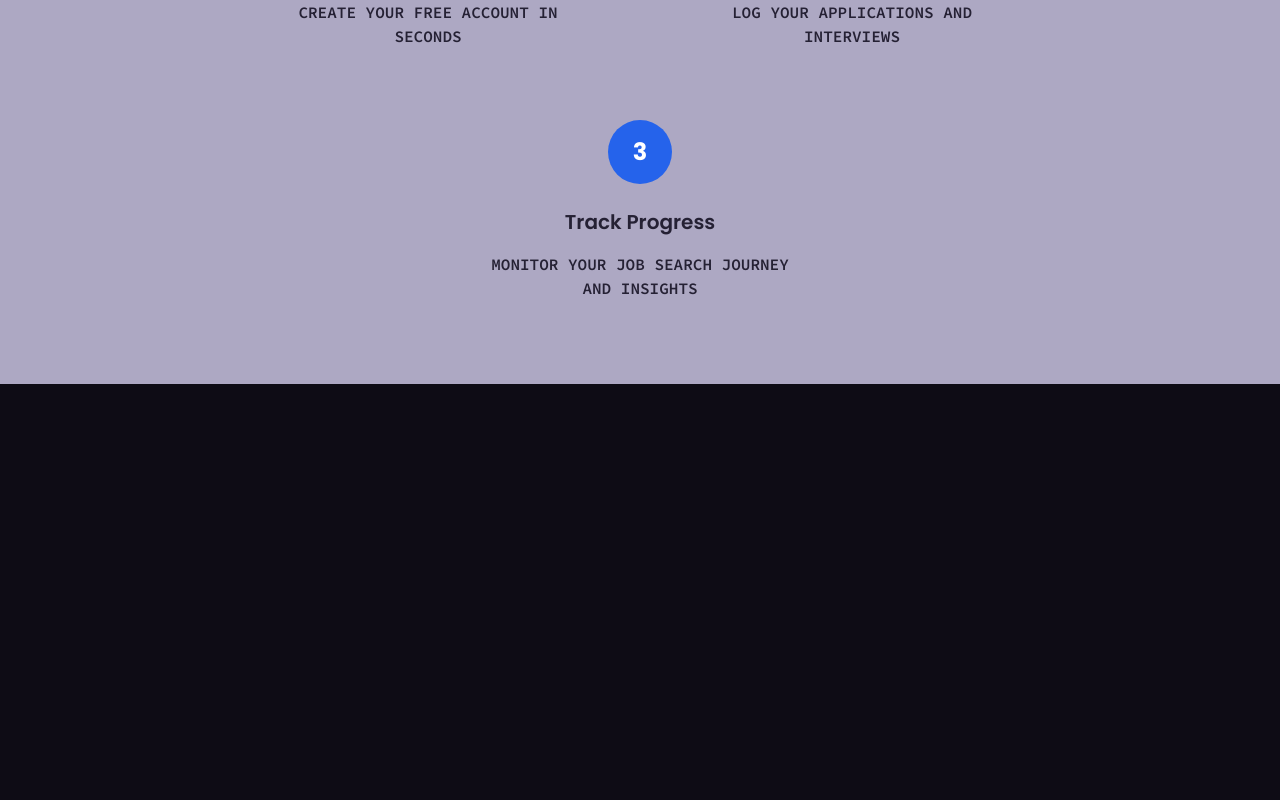
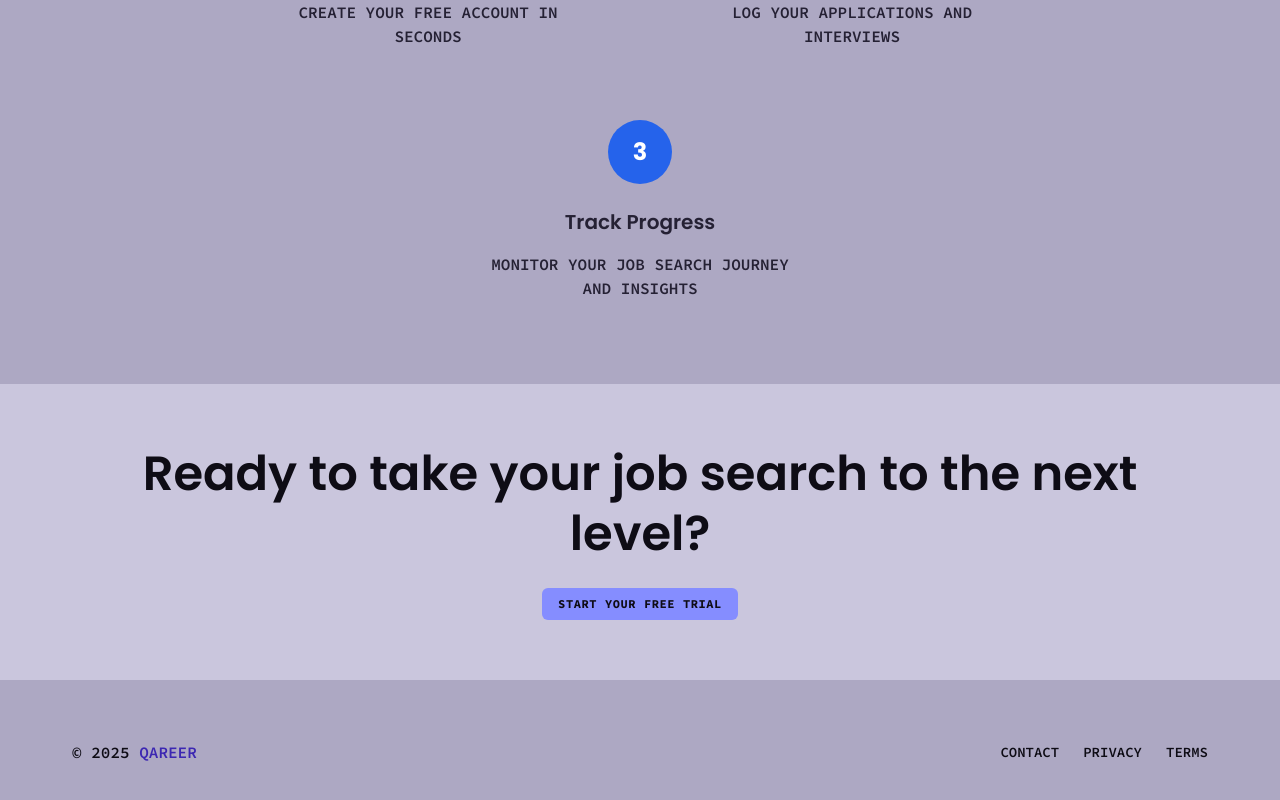
Before and after one commit to Xplictadisa/qareer, a Next.js app: page / in a window 1280 px wide. Shown: the part 2701-3501 px from the top of the page. Before the commit the page ends 3085 px from the top, so only its background shows below. Built offline with nearby package versions, Linux system fonts and the light colour scheme; a web font is replaced by a local one.

Commit message:
completed landing page

```diff
--- a/app/page.tsx
+++ b/app/page.tsx
@@ -1,6 +1,8 @@
 'use client';
 
+import Cta from '@/components/Cta';
 import Feature from '@/components/Feature';
+import Footer from '@/components/Footer';
 import Header from '@/components/Header';
 import Hero from '@/components/Hero';
 import HowItWork from '@/components/HowItWork';
@@ -14,6 +16,8 @@ const page = () => {
         <Hero />
         <Feature />
         <HowItWork />
+        <Cta />
+        <Footer />
       </main>
     </div>
   );
--- /dev/null
+++ b/components/Cta.tsx
@@ -0,0 +1,17 @@
+import React from 'react';
+import Button from './Button';
+
+const Cta = () => {
+  return (
+    <section className='relative py-15'>
+      <div className='container overflow-hidden flex flex-col items-center justify-center'>
+        <h1 className='h2 text-center mb-6 text-n-8 font-semibold dark:text-n-1 px-6'>
+          Ready to take your job search to the next level?
+        </h1>
+        <Button href='/signup'>Start your free trial</Button>
+      </div>
+    </section>
+  );
+};
+
+export default Cta;
--- a/components/Footer.tsx
+++ b/components/Footer.tsx
@@ -1,7 +1,33 @@
 import React from 'react';
+import Link from 'next/link';
+import { footerLinks } from '@/constants';
 
 const Footer = () => {
-  return <div>Footer</div>;
+  return (
+    <footer className='bg-n-3 py-6 font-semibold px-3 lg:py-15 dark:bg-[#040731]'>
+      <div className='container flex flex-col md:flex-row-reverse md:justify-between items-center justify-center'>
+        <div className='flex flex-wrap text-sm gap-4 md:gap-6 justify-center'>
+          {footerLinks.map((link) => (
+            <Link
+              key={link.id}
+              href={link.url}
+              className='text-n-8 dark:text-n-1 font-code uppercase hover:underline'
+              target={link.target}
+            >
+              {link.title}
+            </Link>
+          ))}
+        </div>
+        <div className='block my-2 md:hidden h-[0.5px] w-full bg-n-9 dark:bg-n-9' />
+        <p className='text-center text-n-8 dark:text-n-1 font-code uppercase'>
+          &copy; {new Date().getFullYear()}{' '}
+          <span className='dark:text-color-5 text-[#3c27b2] font-semibold'>
+            Qareer
+          </span>
+        </p>
+      </div>
+    </footer>
+  );
 };
 
 export default Footer;
--- a/constants/index.ts
+++ b/constants/index.ts
@@ -95,3 +95,24 @@ export const howToData = [
     description: 'Monitor your job search journey and insights',
   },
 ];
+
+export const footerLinks = [
+  {
+    id: 0,
+    title: 'Contact',
+    url: 'https://linkedin.com/in/graham-boyle',
+    target: '_blank',
+  },
+  {
+    id: 1,
+    title: 'Privacy',
+    url: '#',
+    target: '_self',
+  },
+  {
+    id: 2,
+    title: 'terms',
+    url: '#',
+    target: '_self',
+  },
+];
```
